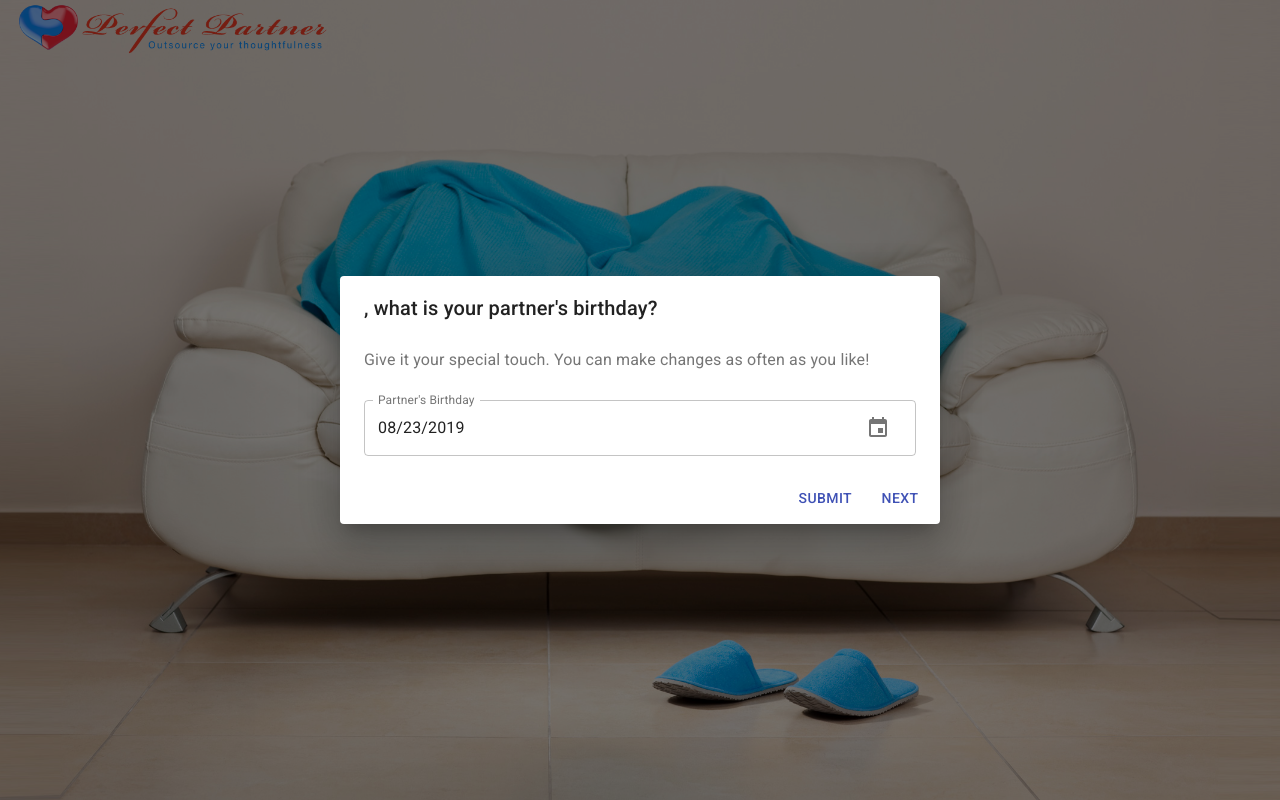
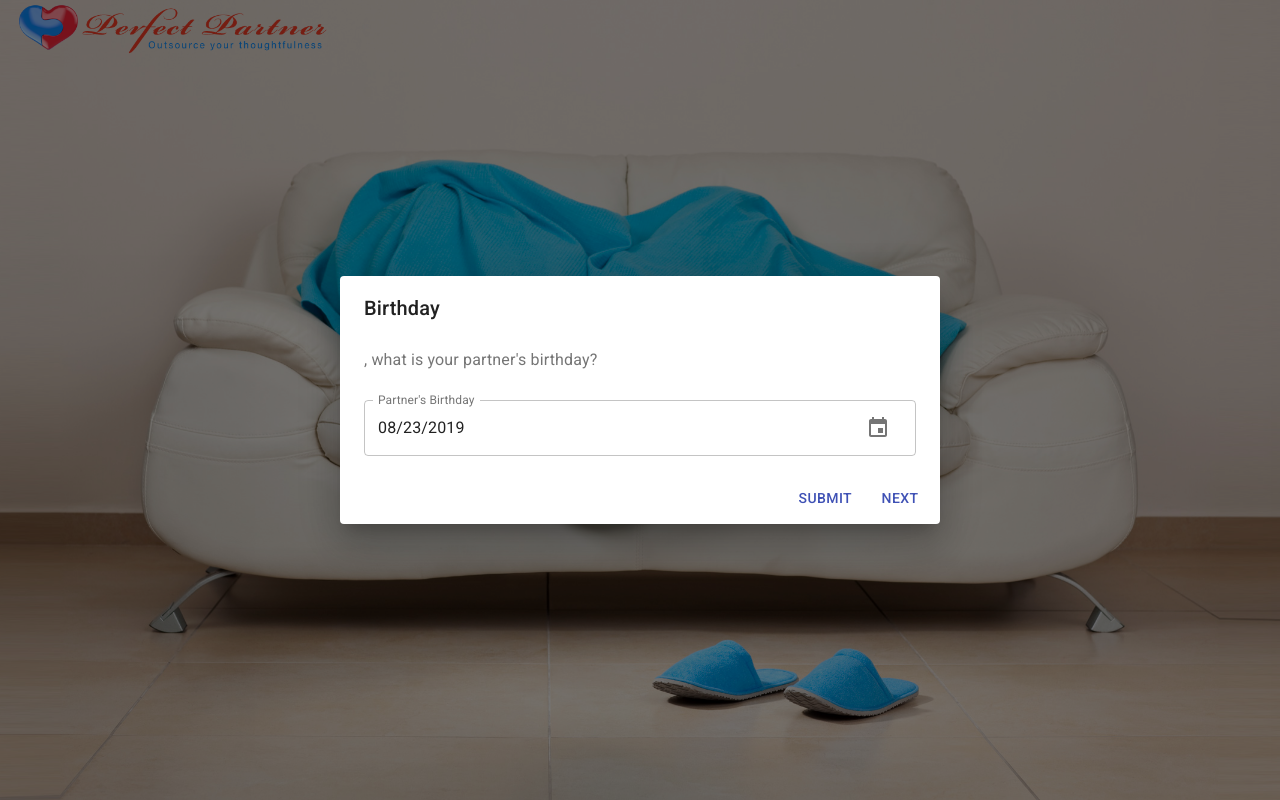
Before and after one commit to petercolella/perfect-partner, a React (Create React App) app in the folder client/: page /birthday in a window 1280 px wide. Built offline with nearby package versions, Linux system fonts and the light colour scheme; the HTML template or start-up script is replaced by a standard one.

Commit message:
updates DateQuestionDialog with getUTCDate method

```diff
--- a/client/src/components/QuestionComponents/DateQuestionDialog/index.js
+++ b/client/src/components/QuestionComponents/DateQuestionDialog/index.js
@@ -21,6 +21,15 @@ import {
   MuiPickersUtilsProvider,
   KeyboardDatePicker
 } from '@material-ui/pickers';
+import format from 'date-fns/format';
+import getTime from 'date-fns/getTime';
+
+const getUTCDate = (date = new Date()) => {
+  const dateFromString = new Date(date);
+  return new Date(
+    getTime(dateFromString) + dateFromString.getTimezoneOffset() * 60 * 1000
+  );
+};
 // import { ReactComponent as Pencil } from './pencil.svg';
 
 const useStyles1 = makeStyles(theme => ({
@@ -91,6 +100,11 @@ const DateQuestionDialog = props => {
     setToastOpen(true);
   };
 
+  console.log(props.userField);
+  console.log(props.user);
+  const formattedDate = getUTCDate(props.userField);
+  console.log(formattedDate);
+
   return (
     <div>
       <div>
@@ -111,7 +125,9 @@ const DateQuestionDialog = props => {
             variant="success"
             message={
               <span>
-                {props.title}: {props.userField} has been submitted.
+                {props.title}:{' '}
+                {format(getUTCDate(props.user.birthDate), 'MM/dd/yyyy')} has
+                been submitted.
               </span>
             }
           />
@@ -125,12 +141,11 @@ const DateQuestionDialog = props => {
         scroll={'body'}>
         <DialogTitle id="form-dialog-title">
           {/* <Pencil height="2.5em" width="2.5em" style={{ marginRight: 16 }} /> */}
-          {props.user.firstName}, {props.question}
+          {props.title}
         </DialogTitle>
         <DialogContent>
           <DialogContentText>
-            Give it your special touch. You can make changes as often as you
-            like!
+            {props.user.firstName}, {props.question}
           </DialogContentText>
           <MuiPickersUtilsProvider utils={DateFnsUtils}>
             <KeyboardDatePicker
```
